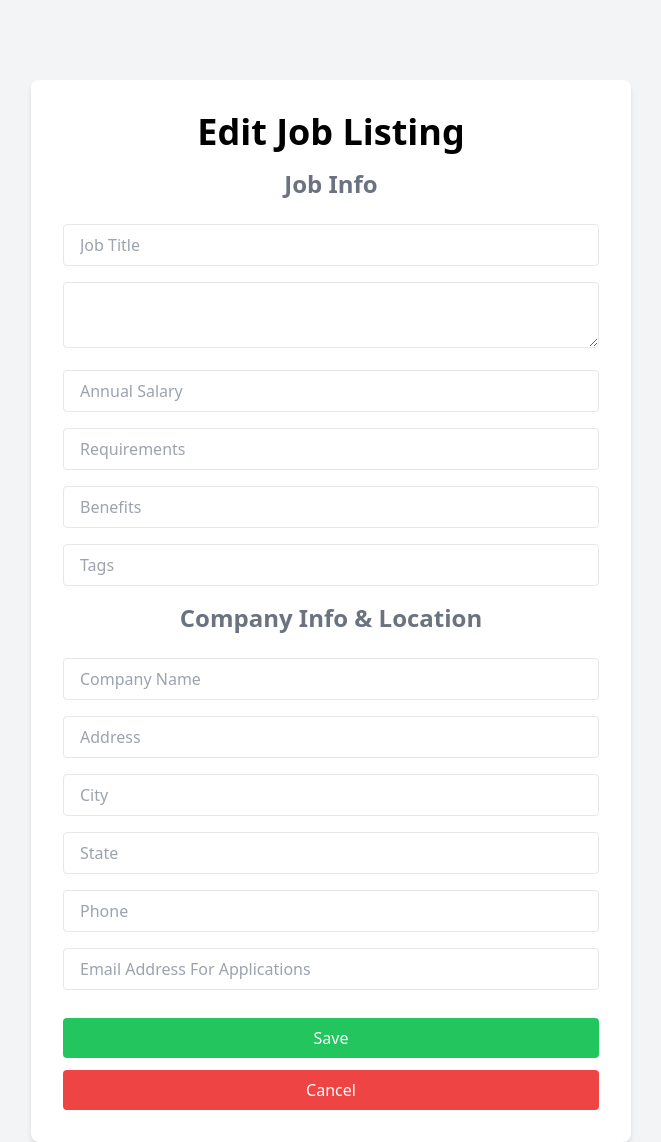
After one commit to chrisowensdev/workopia, a PHP site: template App/views/listings/edit.view.php in a window 1280 px wide. The commit adds this page. Shown: the whole page, without its empty margins (309-970 px from the left). Run offline with PHP 8.4, Linux system fonts and the light colour scheme; the template is opened without the code that fills it, so the values that code supplies are empty; a stand-in replaces the project's code that opens the database connection.

Commit message:
Add edit listing functionality

```diff
--- a/App/views/listings/create.view.php
+++ b/App/views/listings/create.view.php
@@ -2,14 +2,9 @@
 <?= loadPartial('navbar'); ?>
 <?= loadPartial('top-banner'); ?>
 
-<!-- Post a Job Form Box -->
 <section class="flex justify-center items-center mt-20">
     <div class="bg-white p-8 rounded-lg shadow-md w-full md:w-600 mx-6">
         <h2 class="text-4xl text-center font-bold mb-4">Create Job Listing</h2>
-        <!-- <div class="message bg-red-100 p-3 my-3">This is an error message.</div>
-        <div class="message bg-green-100 p-3 my-3">
-          This is a success message.
-        </div> -->
         <form method="POST" action="/listings">
             <h2 class="text-2xl font-bold mb-6 text-center text-gray-500">
                 Job Info
--- /dev/null
+++ b/App/views/listings/edit.view.php
@@ -0,0 +1,70 @@
+<?= loadPartial('head'); ?>
+<?= loadPartial('navbar'); ?>
+<?= loadPartial('top-banner'); ?>
+
+<section class="flex justify-center items-center mt-20">
+    <div class="bg-white p-8 rounded-lg shadow-md w-full md:w-600 mx-6">
+        <h2 class="text-4xl text-center font-bold mb-4">Edit Job Listing</h2>
+        <form method="POST" action="/listings">
+            <h2 class="text-2xl font-bold mb-6 text-center text-gray-500">
+                Job Info
+            </h2>
+            <?php if (isset($errors)) : ?>
+                <?php foreach ($errors as $error) : ?>
+                    <div class="message bg-red-100 my-3">
+                        <?= $error ?>
+                    </div>
+                <?php endforeach; ?>
+            <?php endif; ?>
+            <div class="mb-4">
+                <input type="text" name="title" placeholder="Job Title" class="w-full px-4 py-2 border rounded focus:outline-none" value="<?= $listing->title ?? '' ?>" />
+            </div>
+            <div class="mb-4">
+                <textarea name="description" placeholder="Job Description" class="w-full px-4 py-2 border rounded focus:outline-none"><?= $listing->description ?? ''; ?>
+                </textarea>
+            </div>
+            <div class="mb-4">
+                <input type="text" name="salary" placeholder="Annual Salary" class="w-full px-4 py-2 border rounded focus:outline-none" value="<?= $listing->salary ?? ''; ?>" />
+            </div>
+            <div class="mb-4">
+                <input type="text" name="requirements" placeholder="Requirements" class="w-full px-4 py-2 border rounded focus:outline-none" value="<?= $listing->requirements ?? ''; ?>" />
+            </div>
+            <div class="mb-4">
+                <input type="text" name="benefits" placeholder="Benefits" class="w-full px-4 py-2 border rounded focus:outline-none" value="<?= $listing->benefits ?? ''; ?>" />
+            </div>
+            <div class="mb-4">
+                <input type="text" name="tages" placeholder="Tags" class="w-full px-4 py-2 border rounded focus:outline-none" value="<?= $listing->tags ?? ''; ?>" />
+            </div>
+            <h2 class="text-2xl font-bold mb-6 text-center text-gray-500">
+                Company Info & Location
+            </h2>
+            <div class="mb-4">
+                <input type="text" name="company" placeholder="Company Name" class="w-full px-4 py-2 border rounded focus:outline-none" value="<?= $listing->company ?? ''; ?>" />
+            </div>
+            <div class="mb-4">
+                <input type="text" name="address" placeholder="Address" class="w-full px-4 py-2 border rounded focus:outline-none" value="<?= $listing->address ?? ''; ?>" />
+            </div>
+            <div class="mb-4">
+                <input type="text" name="city" placeholder="City" class="w-full px-4 py-2 border rounded focus:outline-none" value="<?= $listing->city ?? ''; ?>" />
+            </div>
+            <div class="mb-4">
+                <input type="text" name="state" placeholder="State" class="w-full px-4 py-2 border rounded focus:outline-none" value="<?= $listing->state ?? ''; ?>" />
+            </div>
+            <div class="mb-4">
+                <input type="text" name="phone" placeholder="Phone" class="w-full px-4 py-2 border rounded focus:outline-none" value="<?= $listing->phone ?? ''; ?>" />
+            </div>
+            <div class="mb-4">
+                <input type="email" name="email" placeholder="Email Address For Applications" class="w-full px-4 py-2 border rounded focus:outline-none" value="<?= $listing->email ?? ''; ?>" />
+            </div>
+            <button class="w-full bg-green-500 hover:bg-green-600 text-white px-4 py-2 my-3 rounded focus:outline-none">
+                Save
+            </button>
+            <a href="/listings/<?= $listing->id; ?>" class="block text-center w-full bg-red-500 hover:bg-red-600 text-white px-4 py-2 rounded focus:outline-none">
+                Cancel
+            </a>
+        </form>
+    </div>
+</section>
+
+<?= loadPartial('bottom-banner'); ?>
+<?= loadPartial('footer'); ?>
--- a/App/views/listings/show.view.php
+++ b/App/views/listings/show.view.php
@@ -10,7 +10,7 @@
                 Back To Listings
             </a>
             <div class="flex space-x-4 ml-4">
-                <a href="/edit" class="px-4 py-2 bg-blue-500 hover:bg-blue-600 text-white rounded">Edit</a>
+                <a href="/listings/edit/<?= $listing->id; ?>" class="px-4 py-2 bg-blue-500 hover:bg-blue-600 text-white rounded">Edit</a>
                 <!-- Delete Form -->
                 <form method="POST">
                     <input type="hidden" name="_method" value="DELETE">
--- a/routes.php
+++ b/routes.php
@@ -3,6 +3,9 @@
 $router->get('/', 'HomeController@index');
 $router->get('/listings', 'ListingController@index');
 $router->get('/listings/create', 'ListingController@create');
+$router->get('/listings/edit/{id}', 'ListingController@edit');
 $router->get('/listings/{id}', 'ListingController@show');
+
 $router->post('/listings', 'ListingController@store');
+$router->put('/listings/{id}', 'ListingController@update');
 $router->delete('/listings/{id}', 'ListingController@destroy');
```
Also changed, not shown: App/controllers/ListingController.php (+26 -0 lines).
